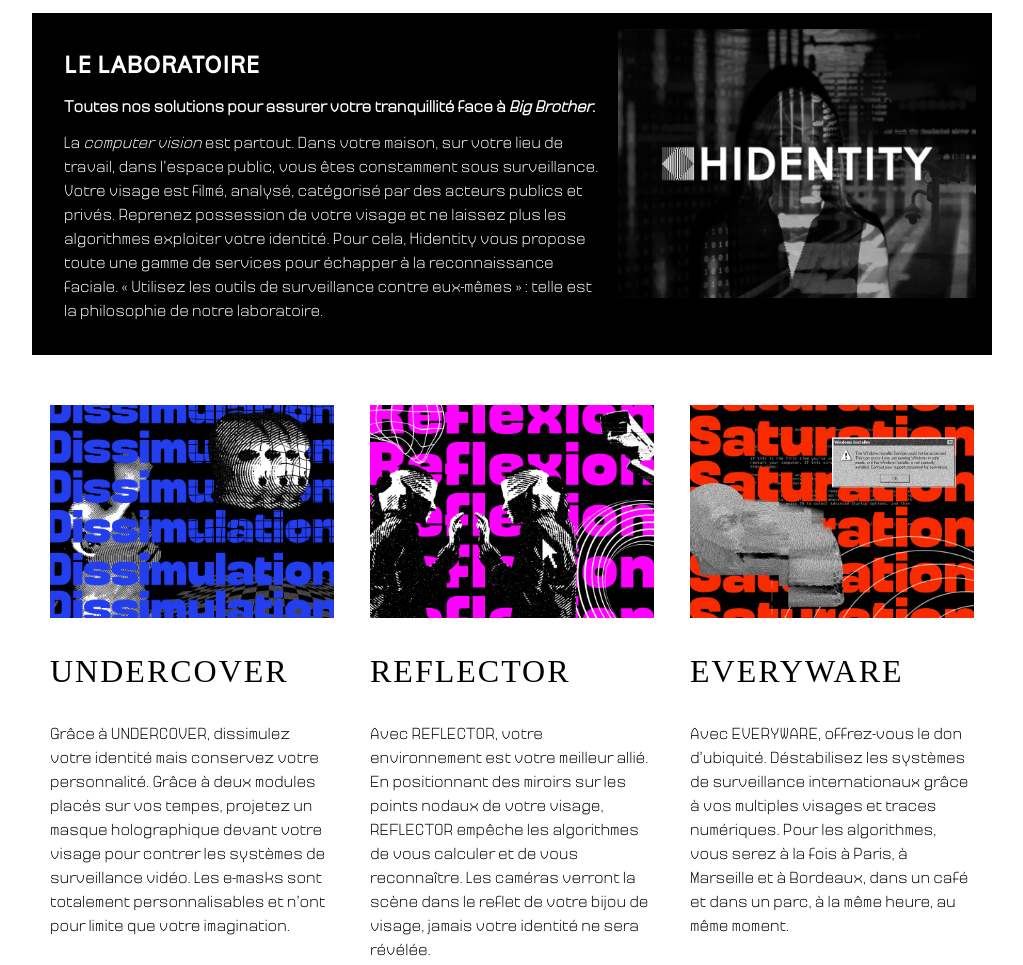
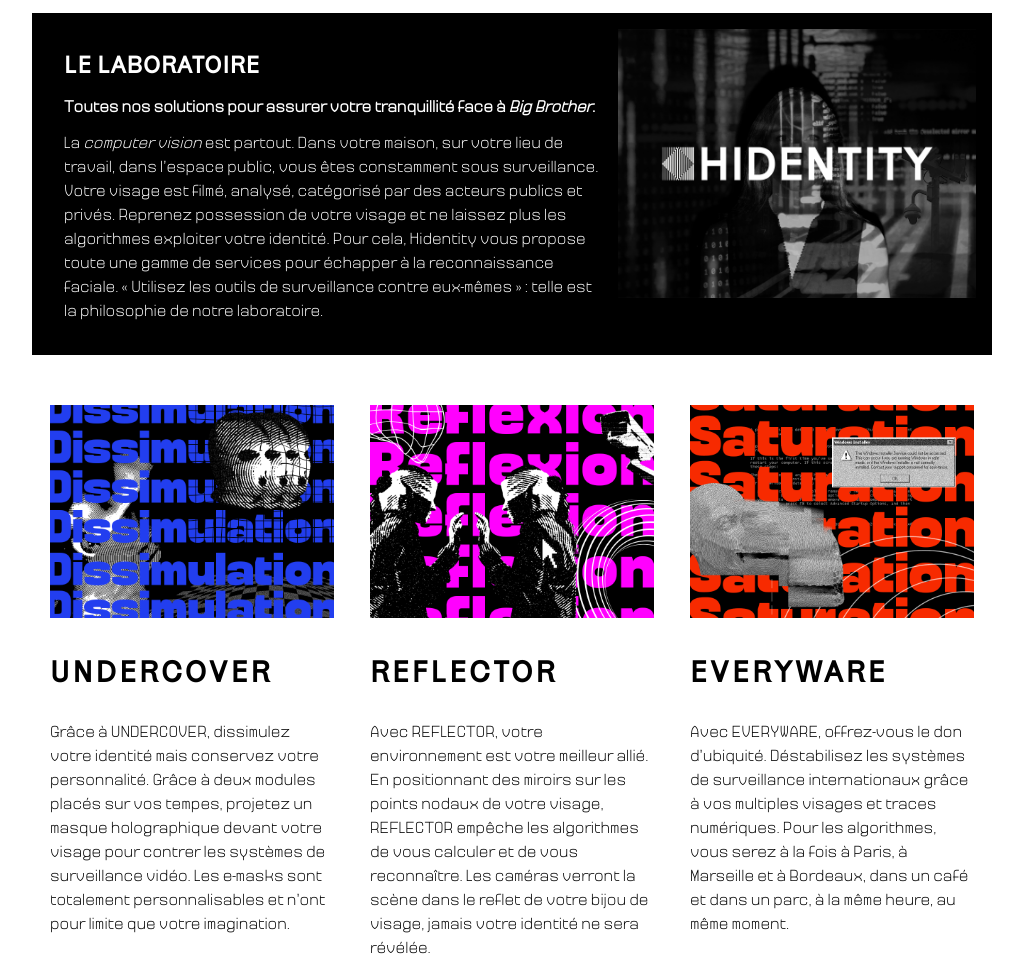
Before and after one commit to florianharmand/hidentity, a plain HTML site: page index.html in a window 1280 px wide. Shown: the part 132-1097 px from the top of the page, without its empty margins (128-1151 px from the left). Drawn offline with Linux system fonts and the light colour scheme.

Commit message:
Réparation Karrik

```diff
--- a/style.css
+++ b/style.css
@@ -163,7 +163,7 @@
 }
 
 .services h3 {
-  font-family: "Karrik Regular";
+  font-family: "Karrik";
   font-size: 2em;
   font-weight: normal;
   letter-spacing: 2px;
```
